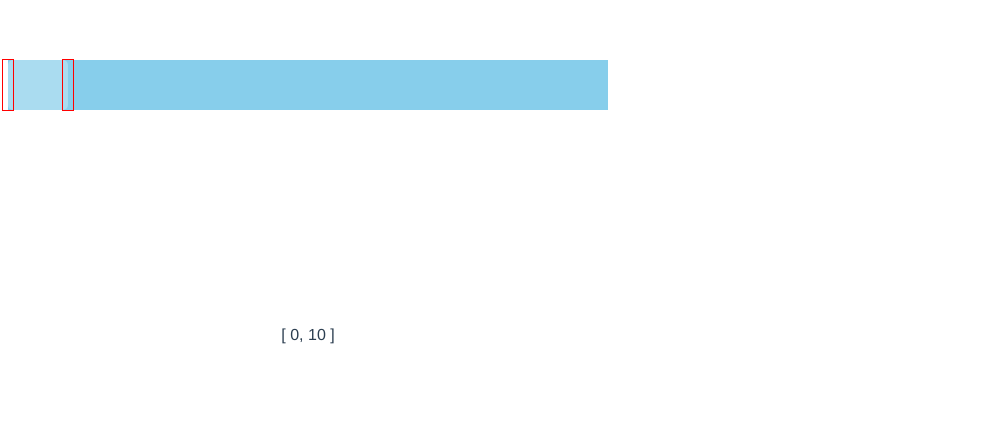
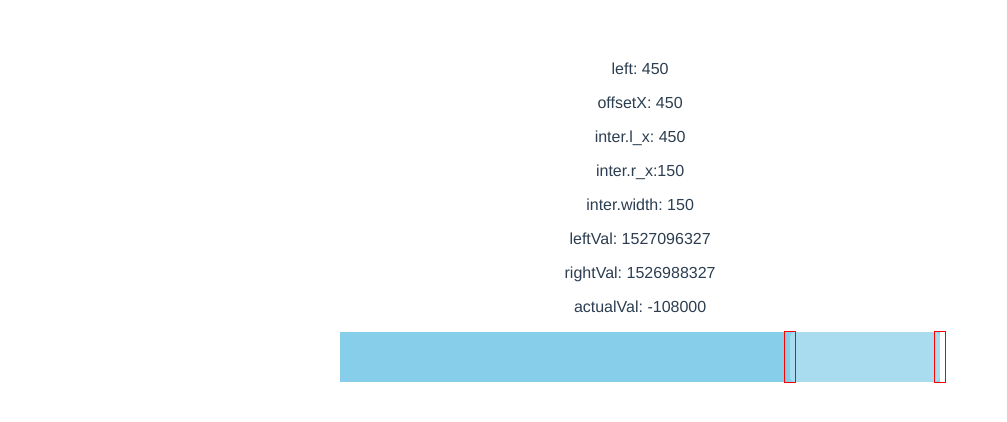
Before and after one commit to ChenPt/vue-slider, a Vue app: page / in a window 1280 px wide. Shown: the top 422 px of the page, without its empty margins (0-1007 px from the left). Built offline with nearby package versions, Linux system fonts and the light colour scheme.

Commit message:
扩展组件

```diff
--- a/src/components/slider.vue
+++ b/src/components/slider.vue
@@ -1,13 +1,15 @@
 <template>
 	<div class="container">
-		<!-- <p>left: {{wrap.left}}</p>
+		<div class="verbose" v-if="verbose">
+			<p>left: {{wrap.left}}</p>
 			<p>offsetX: {{wrap.offsetX}}</p>
 			<p>inter.l_x: {{inter.l_x}}</p>
 			<p>inter.r_x:{{inter.r_x}}</p>
 			<p>inter.width: {{inter.width}}</p>
 			<p>leftVal: {{val.left}}</p>
 			<p>rightVal: {{val.right}}</p>
-		<p>actualVal: {{val.actual_val}}</p> -->
+			<p>actualVal: {{val.actual_val}}</p>
+		</div>
 		<div
 			class="wrap-box"
 			id="wrapBox"
@@ -23,11 +25,13 @@
 					class="left ctrl-icon"
 					id="lCtrl"
 					v-on:mousedown.prevent="down($event)">
+					<div class="tip left-tip">{{ transfer(initData[0]) }}</div>
 				</div>
 				<div
 					class="right ctrl-icon"
 					id="rCtrl"
 					v-on:mousedown.prevent="down($event)">
+					<div class="tip right-tip">{{ transfer(initData[1]) }}</div>
 				</div>
 			</div>
 			<!-- <div class="text-container" ref="text">
@@ -54,6 +58,14 @@
 			},
 			range: {
 				type: Array
+			},
+			verbose: {
+				type: Boolean,
+				default: false
+      },
+      formatter: {
+        type: Function | null,
+        default: null
       }
 		},
 		data() {
@@ -85,7 +97,8 @@
 				},
 				left_limit: 0,
 				right_limit: 0,
-				ts2Date: ts2Date
+        ts2Date: ts2Date,
+        tipVisible: false
 			}
 		},
 		methods: {
@@ -268,6 +281,12 @@
 
 				//将真实选中数据传给父组件
 				this.$emit('updateVal', [Math.floor(this.val.left), Math.floor(this.val.right)])
+      },
+      transfer (num) {
+        if (this.formatter) {
+          return this.formatter(num)
+        }
+        return num
       }
 		},
 		mounted() {
@@ -282,7 +301,7 @@
 </script>
 
 <!-- Add "scoped" attribute to limit CSS to this component only -->
-<style scoped>
+<style lang="less" scoped>
 	.wrap-box {
 		position: relative;
 		background-color: skyblue;
@@ -298,6 +317,21 @@
 		height: 50px;
 		background-color: rgba(250, 250, 250, .3);
     border-radius: 5px 5px;
+
+    &:hover {
+      .tip {
+        transition: all ease .5s;
+        display: block;
+        opacity: 1;
+
+        &.left-tip {
+          transform: translate(-110%, -50%);
+        }
+        &.right-tip {
+          transform: translate(110%, -50%);
+        }
+      }
+    }
 	}
 
 	.text-container {
@@ -308,7 +342,6 @@
 	.in-box:hover + .text-container{
 		display: block;
 		opacity: 1;
-
 	}
 
 	.left, .right {
@@ -350,7 +383,49 @@
 		position: relative;
 	}
 
-	.container {
-		padding-bottom: 200px;
+	.tip {
+    @bg-color: rgba(50, 50, 50, 0.7);
+    position: absolute;
+    top: 50%;
+    padding: 2px 8px;
+    height: 30px;
+    line-height: 30px;
+    background-color: @bg-color;
+    border-width: 0px;
+    border-color: rgb(51, 51, 51);
+    border-radius: 4px;
+    color: rgb(255, 255, 255);
+    opacity: 0;
+    white-space: nowrap;
+
+    &::after {
+      position: absolute;
+      top: 50%;
+      content: '';
+      border: 6px solid transparent;
+      width: 0;
+      height: 0;
     }
+
+		&.left-tip {
+      left: 0;
+      transform: translate(-130%, -50%);
+      &::after {
+        right: 0;
+        border-left-color: @bg-color;
+        transform: translate(100%, -50%);
+      }
+    }
+
+    &.right-tip {
+      right: 0;
+      transform: translate(130%, -50%);
+      &::after {
+        left: 0;
+        border-right-color: @bg-color;
+        transform: translate(-100%, -50%);
+      }
+    }
+	}
+
 </style>
--- a/src/components/test.vue
+++ b/src/components/test.vue
@@ -1,52 +1,64 @@
 <template>
     <div class="hello">
-        <slider v-model="initData" :range="range"></slider>
-        <p>{{ initData }}</p>
+        <slider v-model="initData"
+            :range="range"
+            :verbose="true"
+            :formatter="formatter">
+        </slider>
     </div>
 </template>
 
 <script>
-    import slider from './slider'
-    import { toUnixTime } from '../utils/time.js'
+import slider from "./slider";
+import { toUnixTime, ts2Date } from "../utils/time.js";
 
 export default {
-        name: 'test',
+  name: "test",
   components: {
     slider
   },
   data() {
     return {
-                //相差两分钟
+      //相差十五分钟
       //传入unix时间戳时间为
-                // initData: [toUnixTime(+new Date()) - 3600, toUnixTime(+new Date()) - 3480],
-                // range: [toUnixTime(+new Date()) - 3600, toUnixTime(+new Date())]
+      initData: [
+        toUnixTime(+new Date()) - 60 * 60 * 15,
+        toUnixTime(+new Date())
+      ],
+      range: [toUnixTime(+new Date()) - 60 * 60 * 60, toUnixTime(+new Date())]
 
-                initData: [0, 10],  //开始的区间范围
-                range: [0, 100]     //整体可选的范围
-            }
+      // initData: [0, 10],  //开始的区间范围
+      // range: [0, 100]     //整体可选的范围
+    };
   },
   methods: {
-            testValInit(type) {
-                if(type === 'time') {
-                    this.initData = [toUnixTime(+new Date()) - 3600, toUnixTime(+new Date()) - 3480]
-                    this.range = [toUnixTime(+new Date()) - 3600, toUnixTime(+new Date())]
+    testValInit (type) {
+      if (type === 'time') {
+        this.initData = [
+          toUnixTime(+new Date()) - 3600,
+          toUnixTime(+new Date()) - 3480
+        ];
+        this.range = [toUnixTime(+new Date()) - 3600, toUnixTime(+new Date())];
       }
 
-                if(type === 'number') {
+      if (type === 'number') {
         this.initData = [0, 10]
         this.range = [0, 100]
       }
+    },
+    formatter (num) {
+      return ts2Date(num)
     }
   },
-        mounted() {
-            this.testValInit('number')
+  mounted () {
+    this.testValInit("time")
   }
-    }
-
+};
 </script>
 
 <style scoped>
 .hello {
   width: 600px;
+  margin: 0 auto;
 }
 </style>
--- a/src/utils/time.js
+++ b/src/utils/time.js
@@ -1,19 +1,31 @@
-    export function ts2Date(ts) {
+export function ts2Date(ts, format = 'YYYY-MM-DD HH:MM') {
   var ts = parseInt(ts);
   //Unix ts => JS ts
-    if(ts.toString().length === 10) {
+  if (ts.toString().length === 10) {
     ts = ts * 1000;
   }
 
   let date = new Date(ts)
   let y = date.getFullYear();
-    let m = date.getMonth() + 1;
-    let d = date.getDate();
-    let h = date.getHours();
-    let min = date.getMinutes();
-    let sec = date.getSeconds();
+  let m = (date.getMonth() + 1 < 10 ? '0' : '') + date.getMonth();
+  let d = (date.getDate() < 10 ? '0' : '') + date.getDate();
+  let h = (date.getHours() < 10 ? '0' : '') + date.getHours();
+  let min = (date.getMinutes() < 10 ? '0' : '') + date.getMinutes();
+  let sec = (date.getSeconds() < 10 ? '0' : '') + date.getSeconds();
+  let result = ''
+  switch (format.toUpperCase()) {
+    case 'YYYY-MM-DD HH:MM':
+      result = `${y}/${m}/${d} ${h}:${min}`
+      break
+    case 'YYYY-MM-DD HH:MM:SS':
+      result = `${y}/${m}/${d} ${h}:${min}:${sec}`
+      break
+    default:
+      result = `${y}/${m}/${d} ${h}:${min}`
+      break
+  }
 
-    return `${y}/${m}/${d} ${h}:${min}:${sec}`
+  return result
 }
 
 export function toUnixTime(val) {
```
Also changed, not shown: package.json (+5 -2 lines), 1 other file (tests, documents, lock files or other folders). Lines whose indentation alone changed are shown as unchanged.
